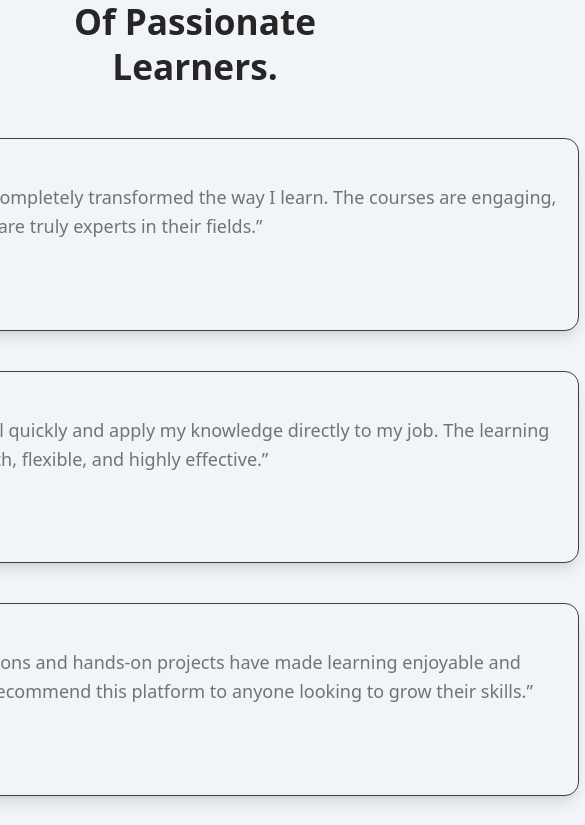
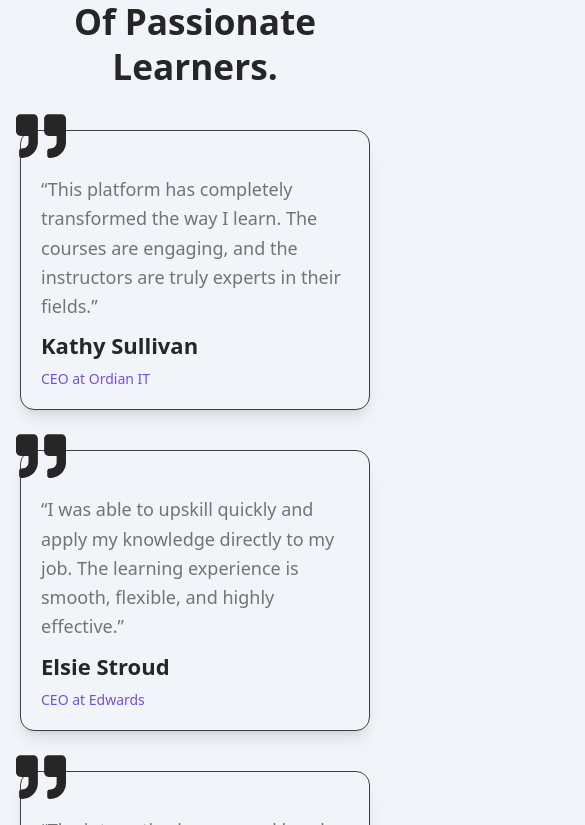
Before and after one commit to ibrahimwael951/Educational-platform, a Next.js app: page /en in a window 390 px wide. Shown: the part 7399-8224 px from the top of the page, 585 px wide, since content can reach past the window. Built offline with nearby package versions, Linux system fonts and the light colour scheme.

Commit message:
fix responsive problem

```diff
--- a/src/components/home/testimonialSection.tsx
+++ b/src/components/home/testimonialSection.tsx
@@ -1,15 +1,14 @@
 "use client";
-
-import Image from "next/image";
 import { useTranslations } from "next-intl";
+import { FaQuoteRight } from "react-icons/fa";
 
 const TestimonialSection = () => {
   const t = useTranslations("TestimonialSection");
 
   const testimonials = [
-    { key: "testimonial1", image: "/home/qoute icon.png" },
-    { key: "testimonial2", image: "/home/qoute icon.png" },
-    { key: "testimonial3", image: "/home/qoute icon.png" }
+    { key: "testimonial1" },
+    { key: "testimonial2" },
+    { key: "testimonial3" }
   ];
 
   return (
@@ -22,14 +21,14 @@ const TestimonialSection = () => {
           {t("headline")}
         </h1>
 
-        <div className="flex flex-col flex-wrap md:flex-row  justify-center items-center gap-6">
-          {testimonials.map(({ key, image }) => (
+        <div className="flex flex-col justify-center items-center gap-10">
+          {testimonials.map(({ key }) => (
             <div
               key={key}
-              className="bg-slate-100 dark:bg-neutral-800 shadow-lg border border-neutral-700 rounded-xl relative text-left p-5 m-2  flex flex-col gap-3 w-3xl"
+              className="bg-slate-100 dark:bg-neutral-800 shadow-lg border text-start border-neutral-700 rounded-xl relative p-5 flex flex-col gap-3 w-full max-w-4xl"
             >
-              <span className="absolute -top-[20px] -left-[5px] z-10">
-                <Image src={image} alt="quote icon" width={50} height={30} />
+              <span className="absolute -top-[20px] -left-[5px] z-10 text-neutral-800 dark:text-slate-300">
+              <FaQuoteRight size={50}/>
               </span>
               <p className="text-neutral-500 dark:text-slate-300 mt-6 text-lg leading-relaxed">
                 {t(`testimonials.${key}.text`)}
```
